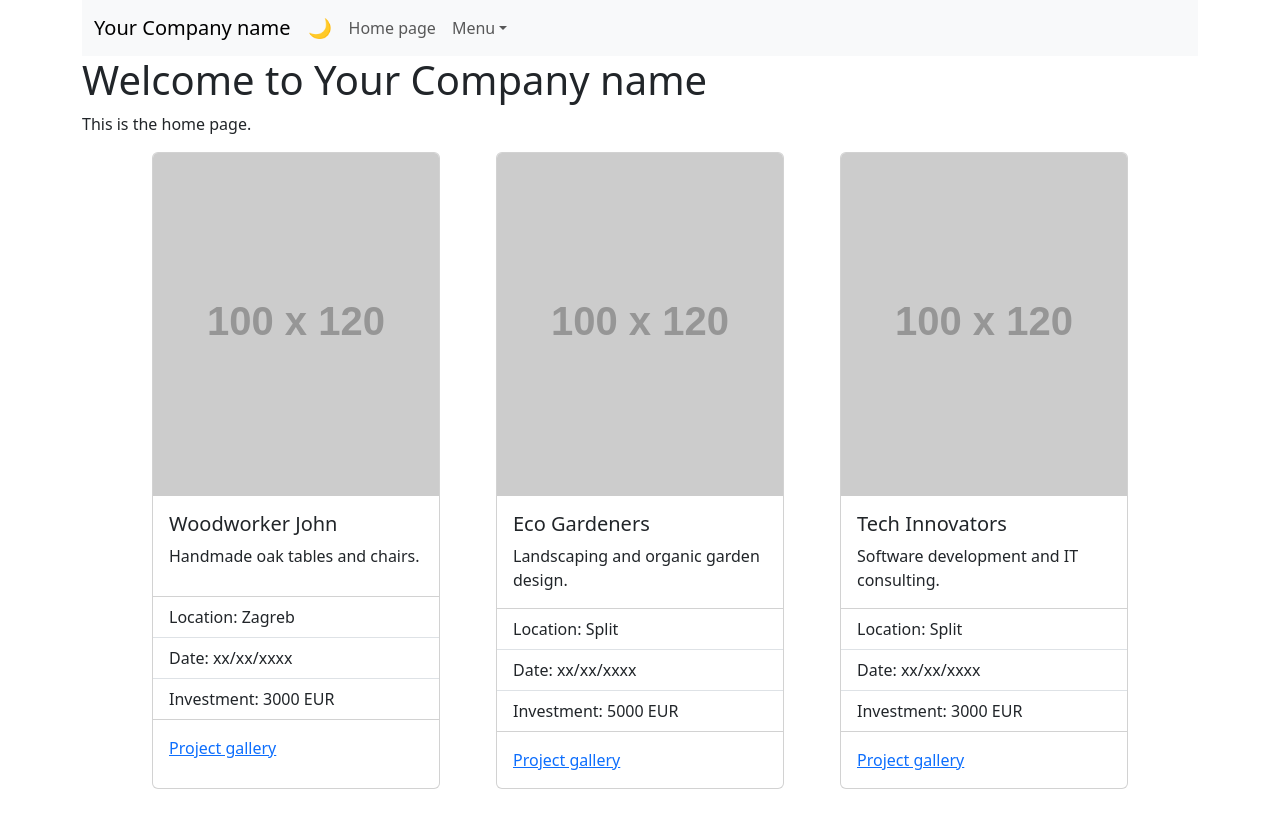
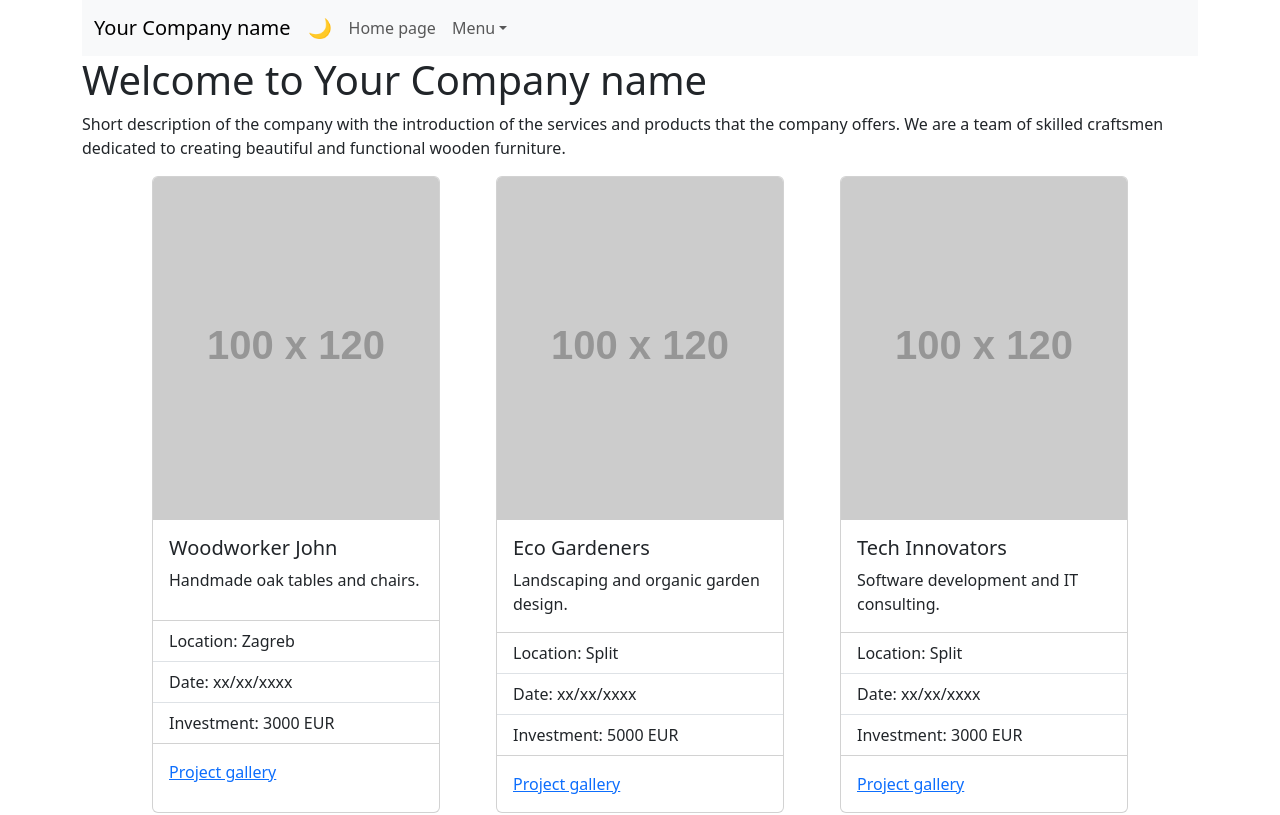
Before and after one commit to EdwardTilhof/predstavljanjeObrtnika, a React (Vite) app: page / in a window 1280 px wide. Shown: the top 815 px of the page. Built offline with nearby package versions, Linux system fonts and the light colour scheme.

Commit message:
update text
updated the text field for paragraph 1 in home page

```diff
--- a/src/components/HomeContent/CardData.js
+++ b/src/components/HomeContent/CardData.js
@@ -1,4 +1,14 @@
-export const CARD_DATA = [
+export const TEXT_CARD_DATA_HOME = [
+  {
+    id: 1,
+    text: `Short description of the company with the introduction of the services
+    and products that the company offers.
+    We are a team of skilled craftsmen dedicated to creating beautiful
+    and functional wooden furniture.`
+  }
+];
+
+export const CARD_DATA_HOME = [
   {
     id: 1,
     title: "Woodworker John",
--- a/src/components/HomeContent/HomeCard.jsx
+++ b/src/components/HomeContent/HomeCard.jsx
@@ -1,5 +1,6 @@
 import Card from 'react-bootstrap/Card';
 import ListGroup from 'react-bootstrap/ListGroup';
+
 
 function HomeCardStyle01({ title, text, location, date, investment, image, link }) {
   return (
--- a/src/pages/Home.jsx
+++ b/src/pages/Home.jsx
@@ -1,17 +1,18 @@
 import { COMPANY_NAME } from "../constants";
 import HomeCardStyle01 from "../components/HomeContent/HomeCard";
 import { Col, Row } from "react-bootstrap";
-import { CARD_DATA } from "../components/HomeContent/CardData";
+import { CARD_DATA_HOME, TEXT_CARD_DATA_HOME } from "../components/HomeContent/CardData";
+
 
 export default function Home() {
   return (
     <>
     <div>
       <h1>Welcome to {COMPANY_NAME}</h1>
-      <p>This is the home page.</p>
+      <p>{TEXT_CARD_DATA_HOME[0].text}</p>
     </div>
     <Row className="Row-Card01">
-        {CARD_DATA.map((item) => (
+        {CARD_DATA_HOME.map((item) => (
           <Col key={item.id} xs="auto" className="d-flex justify-content-center">
             <HomeCardStyle01
               title={item.title}
```
Also changed, not shown: src/components/HomeContent/HomeCardText.jsx (added, +11 -0 lines).
